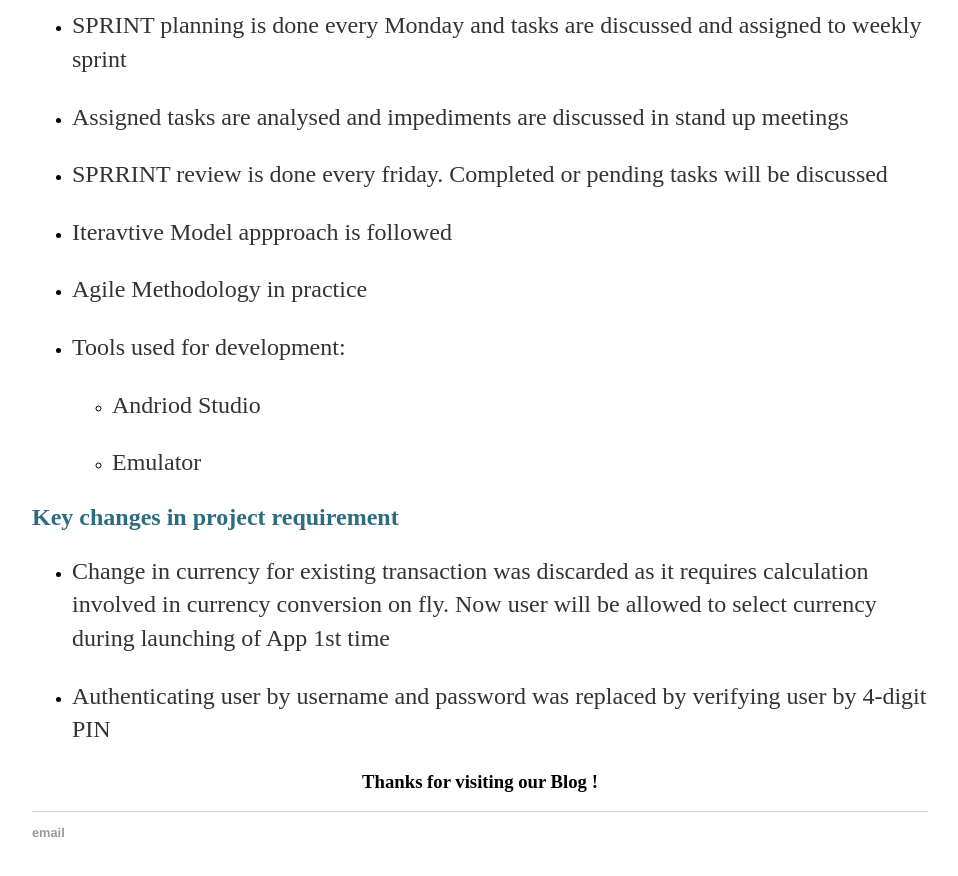
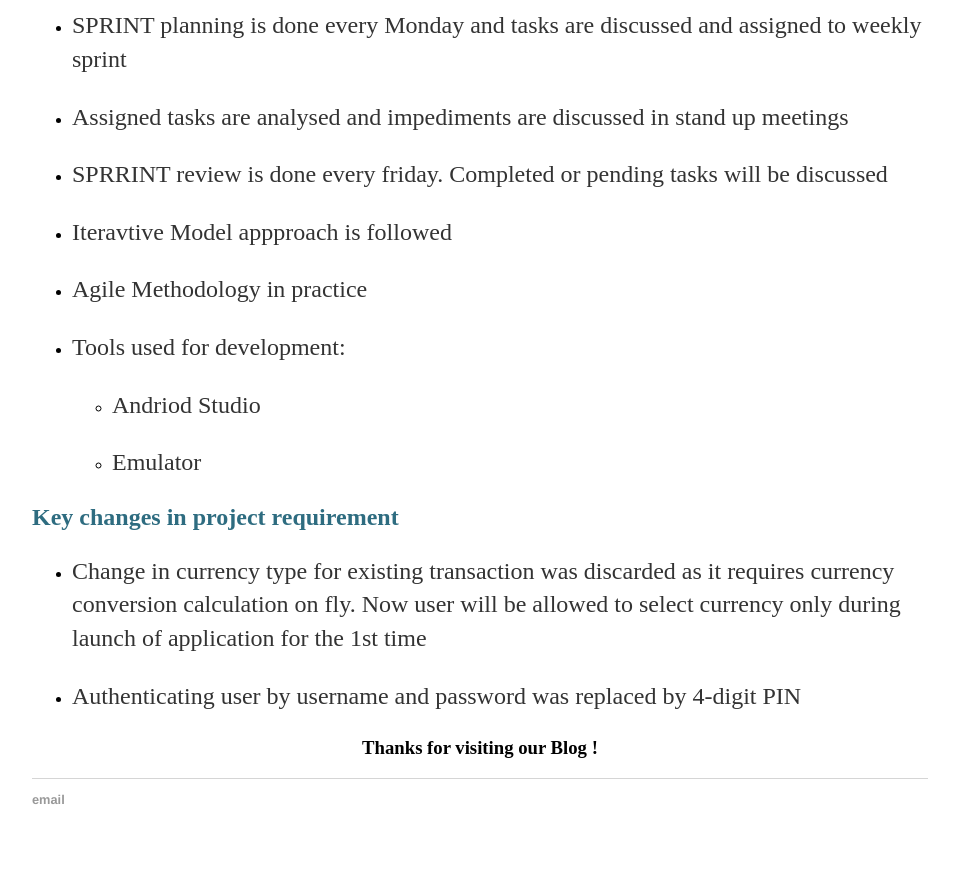
Before and after one commit to vinoth789/Money-tracker, a Jekyll site: the page built from docs/_posts/2017-05-20-SystemDesign.md, in a window 1280 px wide and 900 px high, scrolled down 9120 px. Shown: the top 876 px of the window, without its empty margins (160-1118 px from the left). Built offline with Jekyll 4.4.1, drawn with Linux system fonts in a browser that asks for light colours; our own code applies the rules of GitHub Pages for plain Markdown files.

Commit message:
Update 2017-05-20-SystemDesign.md

```diff
--- a/docs/_posts/2017-05-20-SystemDesign.md
+++ b/docs/_posts/2017-05-20-SystemDesign.md
@@ -225,8 +225,8 @@
 <div>
 <h2 style="color: #2e6c80;">Key changes in project requirement </h2>
 <ul>
-    <li><p>Change in currency for existing transaction was discarded as it requires calculation involved in currency conversion on fly. Now user will be allowed to select currency during launching of App 1st time</p></li>
-    <li><p>Authenticating user by username and password was replaced by verifying user by 4-digit PIN </p></li>
+    <li><p>Change in currency type for existing transaction was discarded as it requires currency conversion calculation on fly. Now user will be allowed to select currency only during launch of application for the 1st time</p></li>
+    <li><p>Authenticating user by username and password was replaced by 4-digit PIN </p></li>
 </ul>
 </div>
 
```
